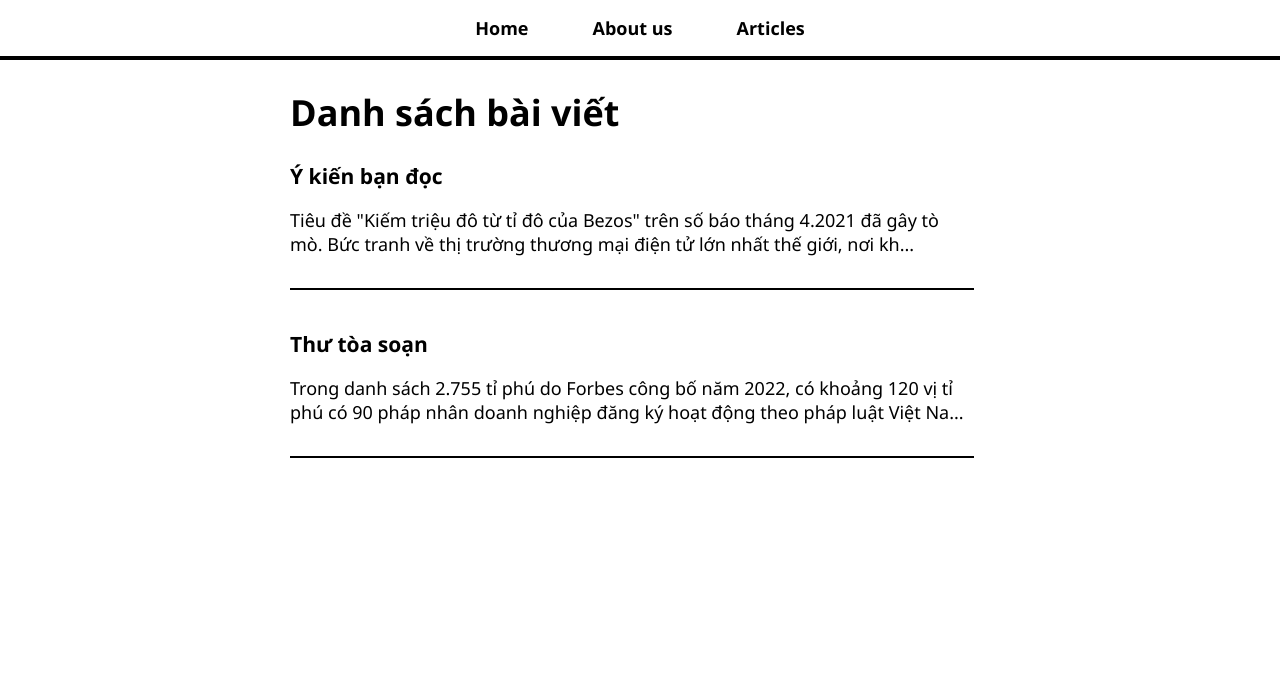
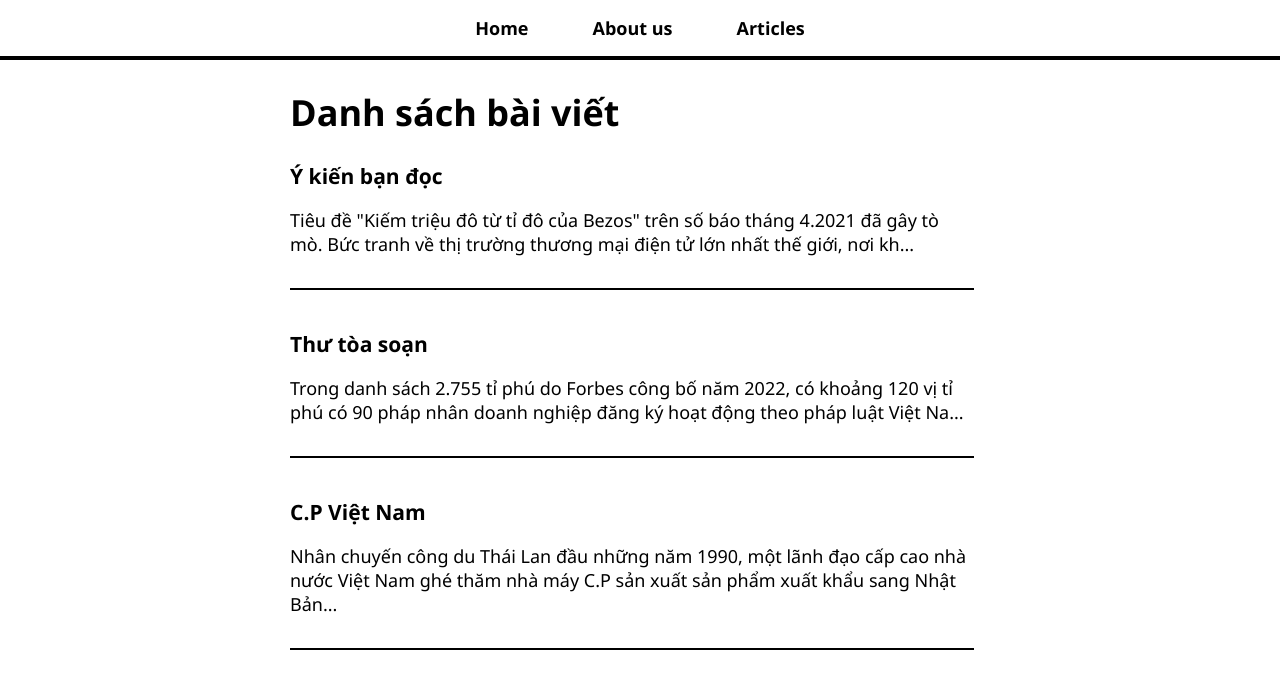
Before and after one commit to work-henry-smith/forbes-frontend, a React (Create React App) app: page /articles in a window 1280 px wide. Shown: the top 688 px of the page. Built offline with nearby package versions, Linux system fonts and the light colour scheme.

Commit message:
add one more article about C.P

```diff
--- a/src/pages/article-content.js
+++ b/src/pages/article-content.js
@@ -5,17 +5,35 @@ const articles = [
         subtitle: `Những bên bán hàng thứ ba của Amazon`,
         content: [
             `Tiêu đề "Kiếm triệu đô từ tỉ đô của Bezos" trên số báo tháng 4.2021 đã gây tò mò. Bức tranh về thị trường thương mại điện tử lớn nhất thế giới, nơi không chỉ có quy mô thị trường và khối lượng sản phẩm giao dịch mang lại giá trị lợi nhuận, mà khi nó đạt đến một quy mô nhất định thì ngay chính sự khai thác trong quá trình của chuỗi cung ứng cũng có thể kiếm ra bộn tiền. Những người có lợi là người tiên phong áp dụng công nghệ và phần mềm để quản lý và tối ưu quy trình vận hành và giao dịch, cũng như các phương thức của marketing hiện đại phát huy hiệu quả khi tăng lượng khách hàng tương tác.`,
-            `Cách mạng công nghiệp 4.0 đã sản sinh nhiều khái niệm mới như biến Google, Twitter thành những động từ, thì nay khái niệm “bất động sản kỹ thuật số" để chỉ sự mua bán không gian trên các nền tảng thương mại điện tử đang mang lại siêu lợi nhuận. Hiện tượng này xuất hiện trong vòng bốn, năm năm trở lại đây trên để chế thương mại lớn nhất thế giới Amazon của Bezos, đặc biệt là từ sau đại dịch COVID-19. Những người tiêu dùng trẻ tại Việt Nam đang có xu hướng tiêu dùng online, lựa chọn mua sắm trên Shoppee, Tiki, Lazada thay thế cho chợ và siêu thị truyền thống, và dân bớt sử dụng tiền mặt cũng sẽ là mảnh đất đầy hứa hẹn cho những nhà đầu tư tìm kiếm những cơ hội kiếm tiền tuyệt vời này. Tuy nhiên, với quy mô thị trường chưa đạt tới mức tối ưu cũng như các nhà bán lẻ thứ ba trên các nền tảng điện tử chủ yếu là cá nhân và hộ gia đình tiểu thương như của Việt Nam hiện tại vẫn chưa thời điểm đủ độ chín để sinh ra những “hiệp sĩ trắng” Thrasio như vậy.`,
+            `Cách mạng công nghiệp 4.0 đã sản sinh nhiều khái niệm mới như biến Google, Twitter thành những động từ, thì nay khái niệm “bất động sản kỹ thuật số" để chỉ sự mua bán không gian trên các nền tảng thương mại điện tử đang mang lại siêu lợi nhuận. Hiện tượng này xuất hiện trong vòng bốn, năm năm trở lại đây trên để chế thương mại lớn nhất thế giới Amazon của Bezos, đặc biệt là từ sau đại dịch COVID-19.`,
+            `Những người tiêu dùng trẻ tại Việt Nam đang có xu hướng tiêu dùng online, lựa chọn mua sắm trên Shoppee, Tiki, Lazada thay thế cho chợ và siêu thị truyền thống, và dân bớt sử dụng tiền mặt cũng sẽ là mảnh đất đầy hứa hẹn cho những nhà đầu tư tìm kiếm những cơ hội kiếm tiền tuyệt vời này. Tuy nhiên, với quy mô thị trường chưa đạt tới mức tối ưu cũng như các nhà bán lẻ thứ ba trên các nền tảng điện tử chủ yếu là cá nhân và hộ gia đình tiểu thương như của Việt Nam hiện tại vẫn chưa thời điểm đủ độ chín để sinh ra những “hiệp sĩ trắng” Thrasio như vậy.`,
             `Lê My Khuyên, giảng viên khoa Tài Chính, ĐH Ngân hàng TP.HCM`
         ]
     },
+
     {
         name: 'thu-toa-soan',
         title: 'Thư tòa soạn',
         subtitle: `Dấu ấn vô hình`,
         content: [
-            `Trong danh sách 2.755 tỉ phú do Forbes công bố năm 2022, có khoảng 120 vị tỉ phú có 90 pháp nhân doanh nghiệp đăng ký hoạt động theo pháp luật Việt Nam. Các công ty này tập trung chủ yếu trong ba lĩnh vực công nghệ, sản xuất, thực phẩm. Cơ cấu như vậy cũng phù hợp với dòng chảy FDI vào Việt Nam. Các doanh nghiệp kể trên cũng như khối FDI nói chung giữ vai trò quan trọng trong sự phát triển của nền kinh tế Việt Nam. Trong các mặt hàng dẫn đầu về giá trị kim ngạch xuất khẩu, một số do doanh nghiệp FDI đóng vai trò chủ chốt như xuất khẩu điện tử, điện thoại và linh kiện.`,
-            `Ảnh hưởng tích cực từ dòng vốn đầu tư của 90 doanh nghiệp do các tỉ phú sở hữu nói riêng và doanh nghiệp FDI nói chung là tạo công ăn việc làm, nghĩa vụ thuế với nhà nước, hay đóng góp vào tăng trưởng kim ngạch xuất khẩu cho nền kinh tế Việt Nam. Những tác động như vậy đều được thể hiện qua các số liệu thống kê nên dễ nhận biết. Có những đóng góp khác khó có thể đo lường, đánh giá bằng số liệu...`
+            `Trong danh sách 2.755 tỉ phú do Forbes công bố năm 2022, có khoảng 120 vị tỉ phú có 90 pháp nhân doanh nghiệp đăng ký hoạt động theo pháp luật Việt Nam. Các công ty này tập trung chủ yếu trong ba lĩnh vực công nghệ, sản xuất, thực phẩm. Cơ cấu như vậy cũng phù hợp với dòng chảy FDI vào Việt Nam.`,
+            `Các doanh nghiệp kể trên cũng như khối FDI nói chung giữ vai trò quan trọng trong sự phát triển của nền kinh tế Việt Nam. Trong các mặt hàng dẫn đầu về giá trị kim ngạch xuất khẩu, một số do doanh nghiệp FDI đóng vai trò chủ chốt như xuất khẩu điện tử, điện thoại và linh kiện.`,
+            `Ảnh hưởng tích cực từ dòng vốn đầu tư của 90 doanh nghiệp do các tỉ phú sở hữu nói riêng và doanh nghiệp FDI nói chung là tạo công ăn việc làm, nghĩa vụ thuế với nhà nước, hay đóng góp vào tăng trưởng kim ngạch xuất khẩu cho nền kinh tế Việt Nam. Những tác động như vậy đều được thể hiện qua các số liệu thống kê nên dễ nhận biết. Có những đóng góp khác khó có thể đo lường, đánh giá bằng số liệu.`,
+            `Đóng góp quan trọng đầu tiên là thúc đẩy sự hoàn thiện môi trường pháp lý, thể chế, tuân thủ luật lệ, quy định quốc tế. Sự góp mặt của doanh nghiệp đến từ các châu lục, đa văn hóa, mang lại sức sống cho nền kinh tế khi tồn tại và phát triển dựa trên nguyên tắc cạnh tranh công bằng, bình đẳng. Việc xây dựng chuỗi giá trị khép kín của C.P Việt Nam, thay đổi tư duy và cách thức canh tác, tiêu dùng sản phẩm nông nghiệp là trường hợp điển cứu cho doanh nghiệp trong nước. Có một số dẫn chứng tốt từ doanh nghiệp FDI trong thực thi trách nhiệm xã hội doanh nghiệp, quan tâm tới môi trường mà câu chuyện về Heineken là điển hình, để cộng đồng doanh nghiệp suy nghĩ và hành động.`,
+            `Không ai có thể phủ nhận vai trò sếu đầu đàn của một số doanh nghiệp FDI, đặc biệt ở lĩnh vực công nghệ, trong thu hút đầu tư vào Việt Nam. Những thương hiệu cần kể đến gồm Nidec, Intel, Samsung hay LG. Sự xuất hiện và gia tăng dòng vốn từ các doanh nghiệp đầu ngành này, theo thời gian, kéo theo sự xuất hiện các doanh nghiệp phụ trợ, cung ứng linh kiện của nước ngoài lẫn trong nước. Đó là tiền đề cho việc xây dựng các cụm liên kết trong công nghệ cao.`,
+            `Câu chuyện của Intel không dừng lại ở vai trò đưa Việt Nam có tên trên bản đồ công nghệ thế giới, mà còn là minh chứng cho sự thành công trong đào tạo, phát triển nguồn nhân lực có chất lượng. Họ không chỉ đào tạo cho mục tiêu sử dụng nội bộ, mà còn thúc đẩy giáo dục - đào tạo đạt chuẩn của khu vực và quốc tế. Tác động vào cỗ máy giáo dục - đào tạo về lâu dài sẽ góp phần thực hiện các mục tiêu phát triển được lãnh đạo đất nước xây dựng trong tàm nhìn 2045: Việt Nam trở thành nước công nghiệp, phát triển theo hướng bền vững, thân thiện môi trường.`
+        ]
+    },
+
+    {
+        name: 'cp-viet-nam',
+        title: 'C.P Việt Nam',
+        subtitle: `Khát vọng nhà bếp thế giới`,
+        content: [
+            `Nhân chuyến công du Thái Lan đầu những năm 1990, một lãnh đạo cấp cao nhà nước Việt Nam ghé thăm nhà máy C.P sản xuất sản phẩm xuất khẩu sang Nhật Bản, ngỏ ý mời C.P mở nhà máy tương tự tại Việt Nam. Việt Nam lúc bấy giờ chủ yếu vẫn nuôi heo quy mô nhỏ, gà thả trong vườn. Gần ba thập niên sau, cuối tháng 12.2020, C.P khai trương nhà máy hiện đại nhất thế giới của họ tại Bình Phước, xuất lô thịt gà made in Việt Nam đầu tiên sang Hong Kong, sau đó tới Nhật Bản, châu Âu. Ngày khai trương, ông Montri Suwanposri, tổng giám đốc công ty cổ phần Chăn nuôi C.P Việt Nam nói với các lãnh đạo cấp cao trong nước: “C.P muốn đưa Việt Nam gia nhập vào bản đồ xuất khẩu thịt gia cầm có thương hiệu trên thế giới”.`,
+            `Nhà máy tại Bình Phước là 1 trong 16 nhà máy tại Việt Nam của công ty có sản lượng thức ăn chăn nuôi lớn nhất thế giới, theo thống kê của Watt Global Media. Đây cũng là nhà máy khép kín từ thức ăn chăn nuôi (Feed) - trang trại chăn nuôi (Farm) đến chế biến thực phẩm (Food). Vào Việt Nam từ năm 1988, đến nay công ty của tỉ phú Dhanin Chearavanont - người sở hữu khối tài sản 18,1 tỉ đô la Mỹ theo xếp hạng của Forbes, đã nắm giữ 20% thị phần thức ăn chăn nuôi và 15% sản lượng thịt từ các trang trại tại Việt Nam, theo ước tính riêng của C.P. Thị trường Việt Nam mang về 18% doanh thu cho C.P năm ngoái. Vị thế dẫn đầu thị trường của họ tạo ra những tác động đáng kể, làm thay đổi ngành chăn nuôi Việt Nam. Tham vọng kế tiếp của C.P: trở thành nhà bếp của thế giới từ các nguyên liệu tại Việt Nam.`,
+            `Theo báo cáo thường niên của C.P năm 2020, Việt Nam là 1 trong 15 quốc gia tập đoàn Thái Lan đầu tư trang trại và nhà máy chế biến; 1 trong 11 quốc gia công ty có nhà máy thức ăn chăn nuôi. Công ty của tỉ phú Dhanin Chearatanat có nhiều pháp nhân tại Việt Nam: C.P Việt Nam có vốn điều lệ 9.188 tỉ đồng chuyên sản xuất và kinh doanh thức ăn chăn nuôi, trang trại và nhà máy chế biến thực phẩm; công ty CPV Ford về trang trại và chế biến thức ăn có vốn điều lệ 1.073 tỉ đóng. C.P đóng thời sở hữu công ty cổ phần AHM Lifestyles - Creative Hospitality trong lĩnh vực nhà hàng. Họ cũng mở chuỗi cửa hàng Five Stars bán thức ăn nhanh, nhà hàng thương hiệu Chickita chế biến gà thả vườn từ nông trại ở Bình Phước và nhà hàng phong cách Trung Hoa Wan Chai tại Việt Nam.`,
+            `Năm 1993, Montri Suwanposri, kế toán trẻ sinh sống ở tỉnh có nhiều người Việt tại Thái, nhận đề nghị của đồng nghiệp tìm giúp họ giám đốc tài chính cho nhà máy của C.P tại Việt Nam. Người tuyển dụng lưỡng lự nhìn Montri một lát rồi nói: “Hay là em đi đi”. Montri bối rối vì anh không hiểu nhiều về đất nước còn bị cấm vận kinh tế. Thế nhưng, 28 năm sau, chàng kế toán giờ đang quản lý gần 30 ngàn nhân viên người Việt ngồi trong căng tin nhà máy bài trí lãng mạn như một quán cà phê, các cánh hoa baby trắng điểm xuyết khắp nơi, nói tiếng Việt rất rõ ràng: “Đây là nhà máy hiện đại nhất thế giới của C.P, hơn cả công ty mẹ ở Thái Lan”. Giống các lãnh đạo người Thái khác tại Việt Nam, Montri được khuyến khích học tiếng Việt để hiểu người bản địa.`,
         ]
     }
 ];
```
